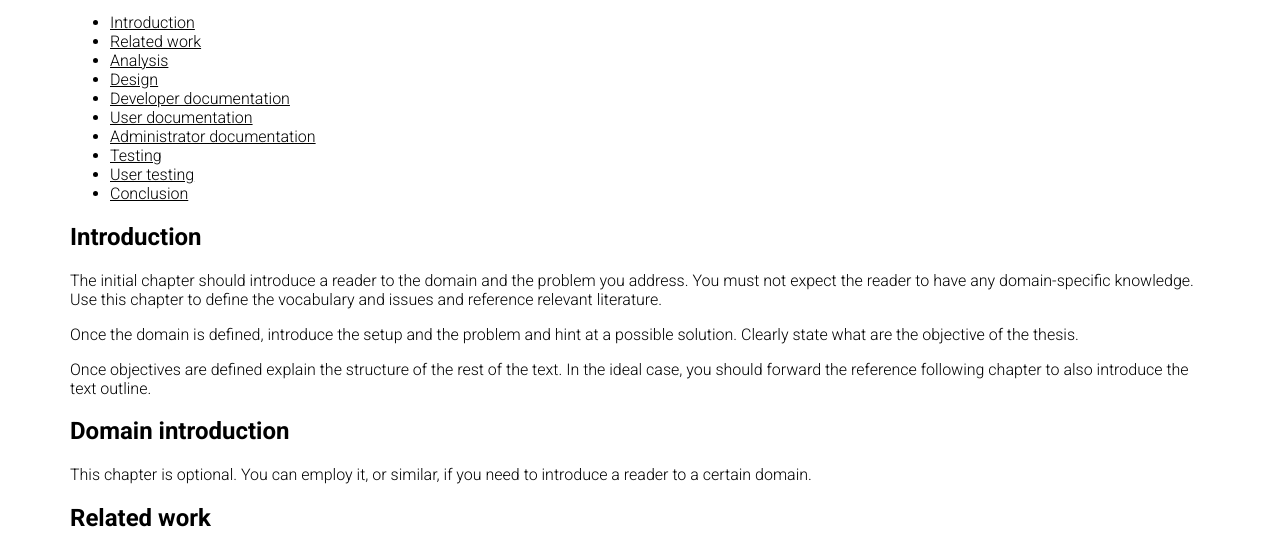
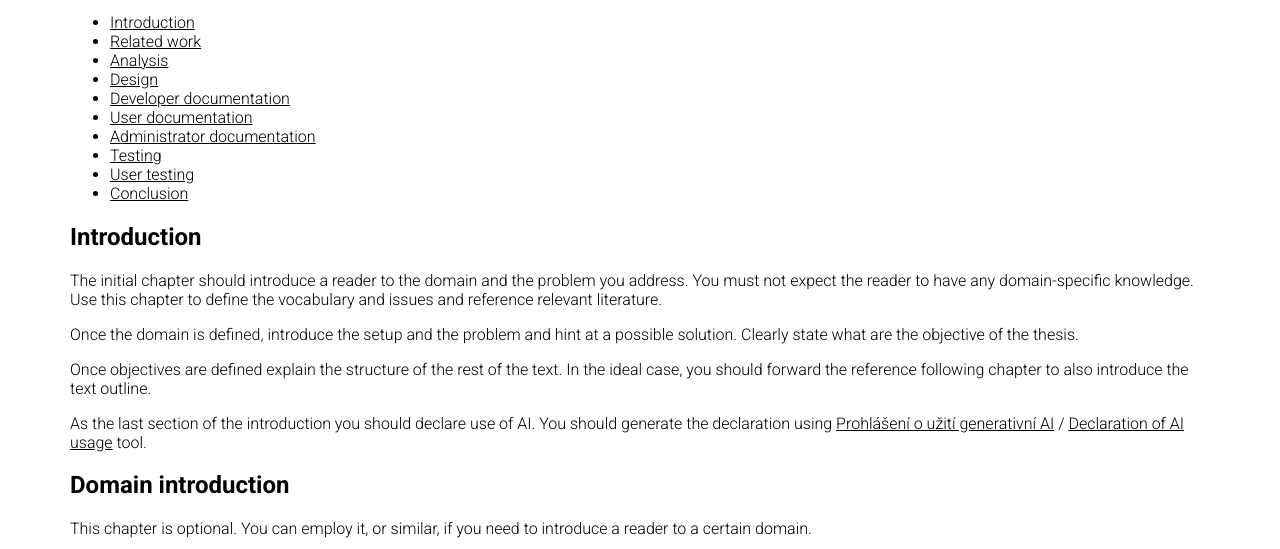
Before and after one commit to skodapetr/skodapetr.github.io, an Astro site: page /bachelor-thesis/text-structure in a window 1280 px wide. Shown: the part 206-755 px from the top of the page. Built offline with nearby package versions, Linux system fonts and the light colour scheme; Astro itself is replaced by a stand-in of ours.

Commit message:
Add note about AI use declaration geenrator

```diff
--- a/src/content/bachelor-thesis/text-structure.md
+++ b/src/content/bachelor-thesis/text-structure.md
@@ -30,6 +30,9 @@ Clearly state what are the objective of the thesis.
 
 Once objectives are defined explain the structure of the rest of the text.
 In the ideal case, you should forward the reference following chapter to also introduce the text outline.
+
+As the last section of the introduction you should declare use of AI.
+You should generate the declaration using [Prohlášení o užití generativní AI](https://ai.cuni.cz/AI-80.html) / [Declaration of AI usage](https://ai.cuni.cz/AIEN-39.html) tool.
 
 ## Domain introduction
 
```
